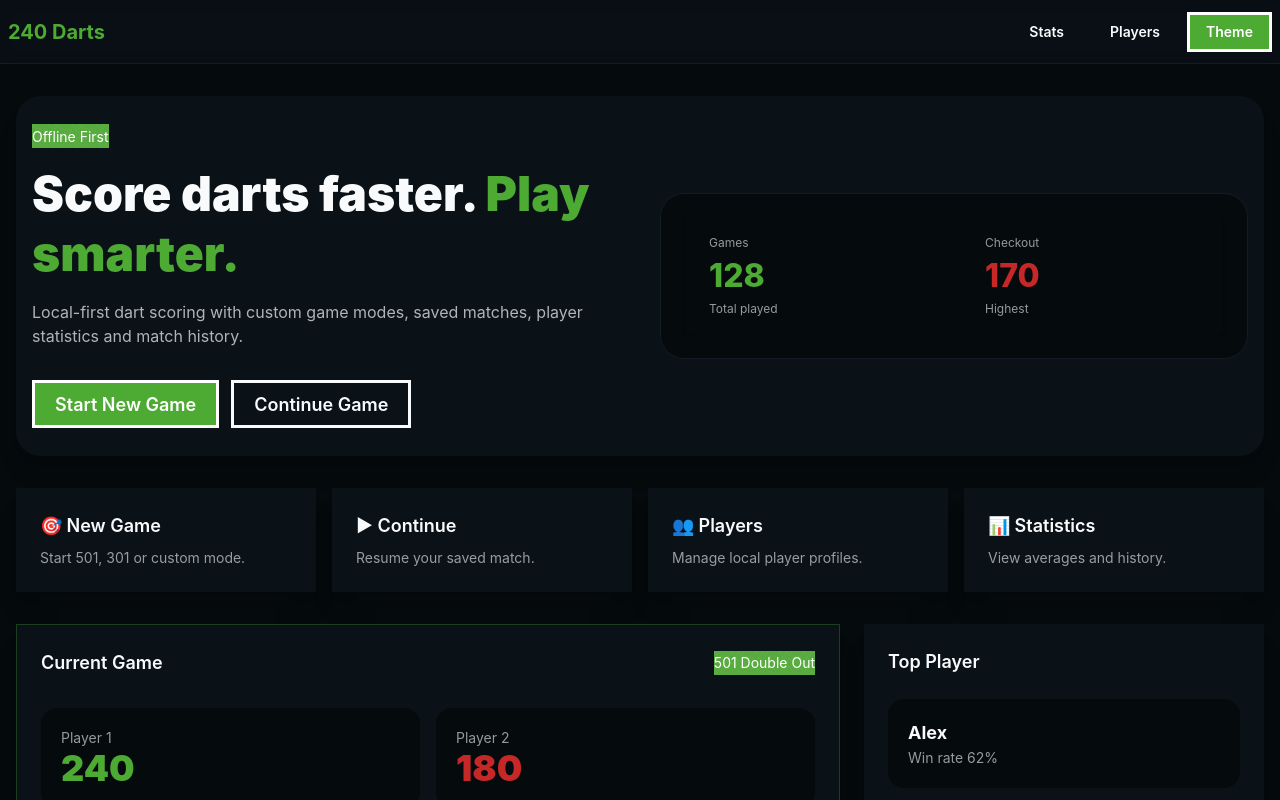
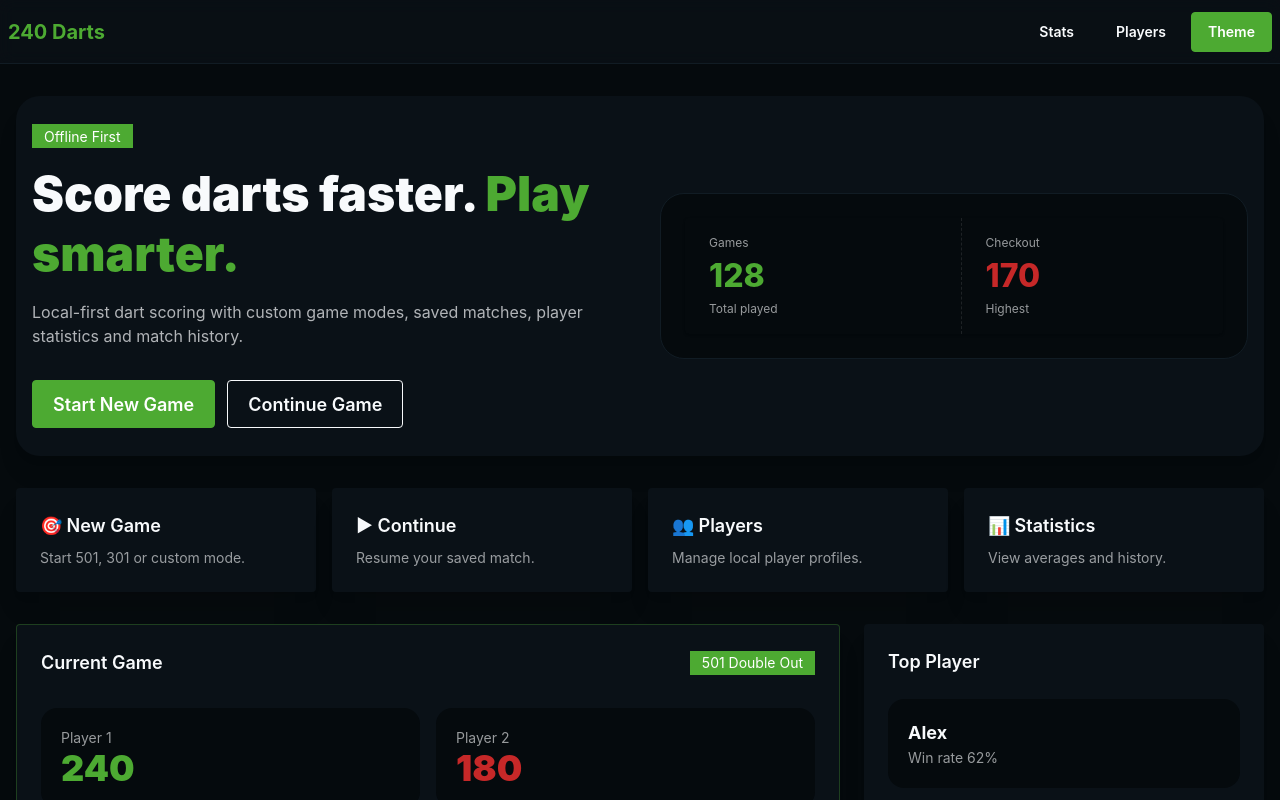
Before and after one commit to HUB4-x/240-score-tracker, a Svelte app: page / in a window 1280 px wide. Shown: the top 800 px of the page. Built offline with nearby package versions, Linux system fonts and the light colour scheme.

Commit message:
added default theme border & radius

```diff
--- a/src/app.css
+++ b/src/app.css
@@ -28,6 +28,15 @@
 
   --color-info: #3b82f6;
   --color-warning: #f59e0b;
+
+  --radius-selector: 0rem;
+  --radius-field: 0.25rem;
+  --radius-box: 0.25rem;
+  --size-selector: 0.25rem;
+  --size-field: 0.25rem;
+  --border: 1px;
+  --depth: 0;
+  --noise: 0;
 }
 
 @plugin "daisyui/theme" {
@@ -53,6 +62,15 @@
 
   --color-info: #2563eb;
   --color-warning: #d97706;
+
+  --radius-selector: 0rem;
+  --radius-field: 0.25rem;
+  --radius-box: 0.25rem;
+  --size-selector: 0.25rem;
+  --size-field: 0.25rem;
+  --border: 1px;
+  --depth: 0;
+  --noise: 0;
 }
 
 .logo {
```
